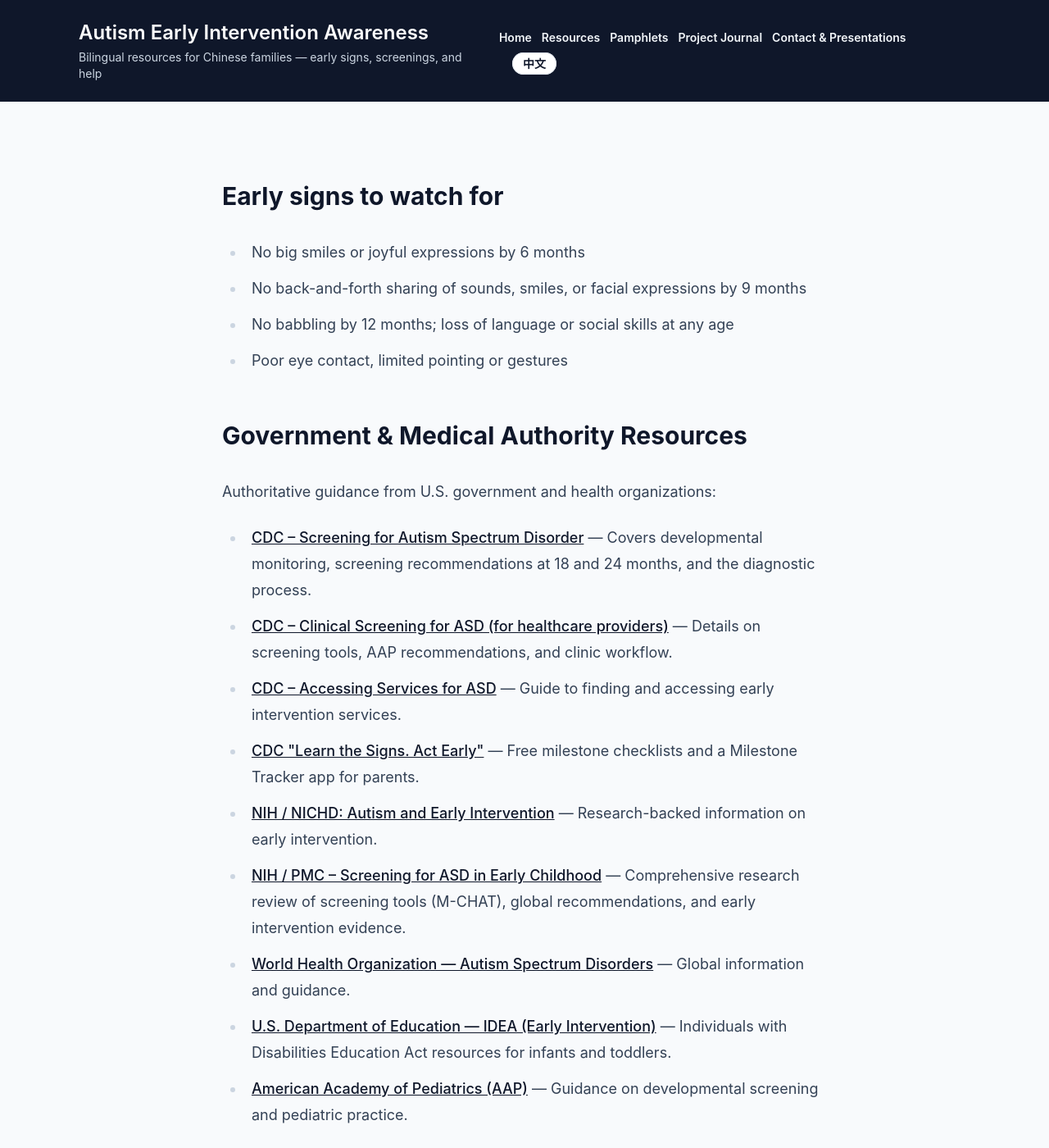
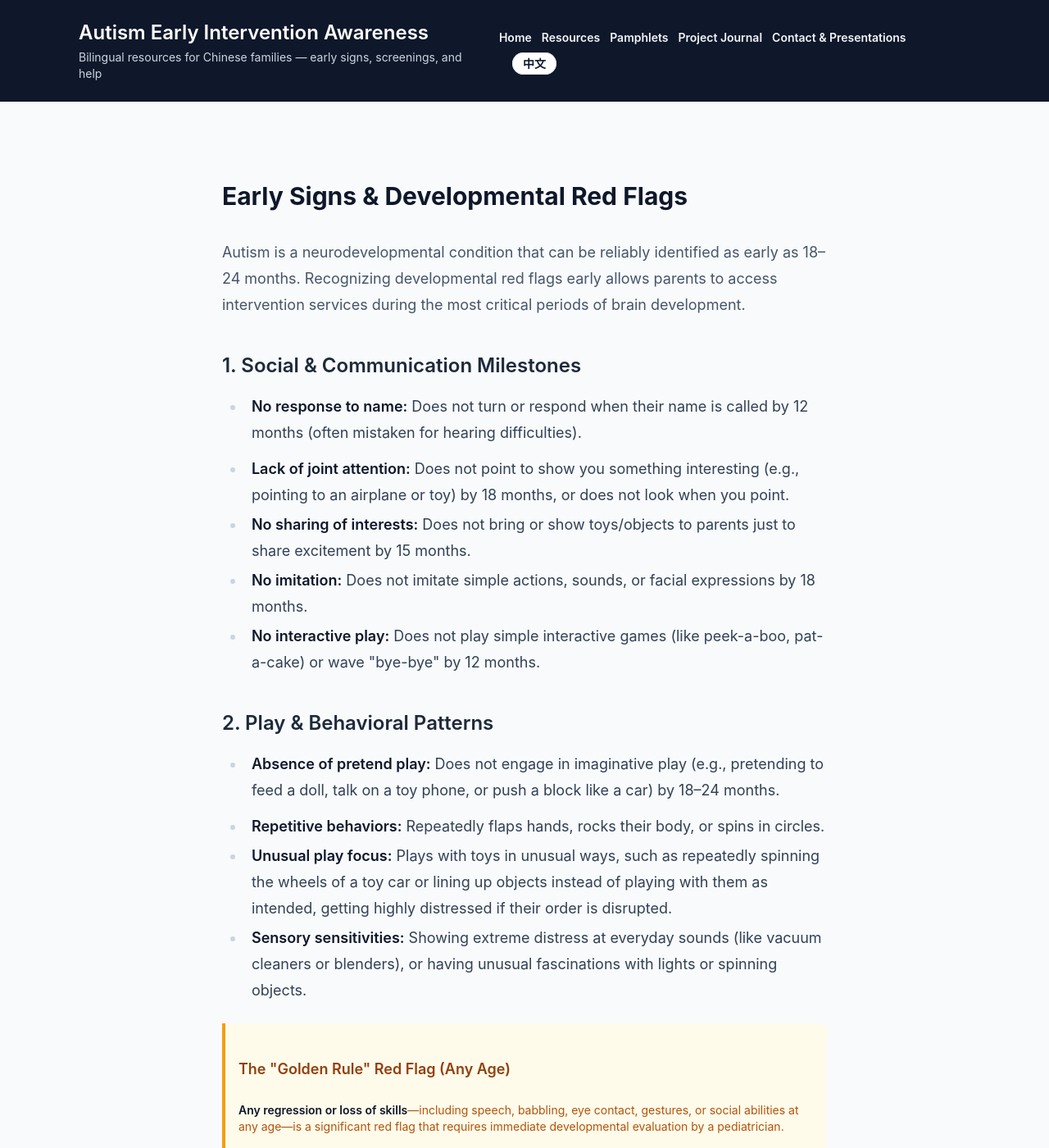
Before and after one commit to emmaz-sv/early-autism-awareness, a Jekyll site: the page built from docs/resources.html, in a window 1280 px wide and 1400 px high. Shown: the whole window at 82% size. Built offline with Jekyll 4.4.1, drawn with Linux system fonts in a browser that asks for light colours; nearby versions of some CDN libraries.

Commit message:
chore(content): expand bilingual autism signs with categorized joint attention and behavioral red flags

```diff
--- a/docs/resources.html
+++ b/docs/resources.html
@@ -6,13 +6,36 @@ description: "Official guidance on early autism signs, screening, and local earl
 ---
 
 <section>
-  <h2>Early signs to watch for</h2>
-  <ul>
-    <li>No big smiles or joyful expressions by 6 months</li>
-    <li>No back-and-forth sharing of sounds, smiles, or facial expressions by 9 months</li>
-    <li>No babbling by 12 months; loss of language or social skills at any age</li>
-    <li>Poor eye contact, limited pointing or gestures</li>
-  </ul>
+  <h2>Early Signs & Developmental Red Flags</h2>
+  <p class="text-slate-600 mb-6">Autism is a neurodevelopmental condition that can be reliably identified as early as 18–24 months. Recognizing developmental red flags early allows parents to access intervention services during the most critical periods of brain development.</p>
+
+  <div class="space-y-6">
+    <div>
+      <h3 class="text-lg font-semibold text-slate-800">1. Social & Communication Milestones</h3>
+      <ul class="list-disc pl-5 mt-2 space-y-1">
+        <li><strong>No response to name:</strong> Does not turn or respond when their name is called by 12 months (often mistaken for hearing difficulties).</li>
+        <li><strong>Lack of joint attention:</strong> Does not point to show you something interesting (e.g., pointing to an airplane or toy) by 18 months, or does not look when you point.</li>
+        <li><strong>No sharing of interests:</strong> Does not bring or show toys/objects to parents just to share excitement by 15 months.</li>
+        <li><strong>No imitation:</strong> Does not imitate simple actions, sounds, or facial expressions by 18 months.</li>
+        <li><strong>No interactive play:</strong> Does not play simple interactive games (like peek-a-boo, pat-a-cake) or wave "bye-bye" by 12 months.</li>
+      </ul>
+    </div>
+
+    <div>
+      <h3 class="text-lg font-semibold text-slate-800">2. Play & Behavioral Patterns</h3>
+      <ul class="list-disc pl-5 mt-2 space-y-1">
+        <li><strong>Absence of pretend play:</strong> Does not engage in imaginative play (e.g., pretending to feed a doll, talk on a toy phone, or push a block like a car) by 18–24 months.</li>
+        <li><strong>Repetitive behaviors:</strong> Repeatedly flaps hands, rocks their body, or spins in circles.</li>
+        <li><strong>Unusual play focus:</strong> Plays with toys in unusual ways, such as repeatedly spinning the wheels of a toy car or lining up objects instead of playing with them as intended, getting highly distressed if their order is disrupted.</li>
+        <li><strong>Sensory sensitivities:</strong> Showing extreme distress at everyday sounds (like vacuum cleaners or blenders), or having unusual fascinations with lights or spinning objects.</li>
+      </ul>
+    </div>
+
+    <div class="bg-amber-50 border-l-4 border-amber-500 p-4 rounded-r-lg my-4">
+      <p class="font-semibold text-amber-800">The "Golden Rule" Red Flag (Any Age)</p>
+      <p class="text-amber-700 text-sm mt-1"><strong>Any regression or loss of skills</strong>—including speech, babbling, eye contact, gestures, or social abilities at any age—is a significant red flag that requires immediate developmental evaluation by a pediatrician.</p>
+    </div>
+  </div>
 </section>
 
 <section>
```
Also changed, not shown: docs/zh/resources.html (+30 -7 lines).
